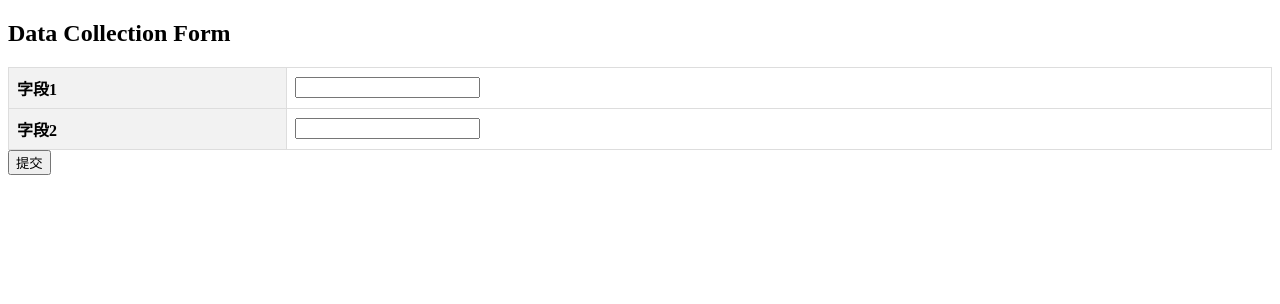
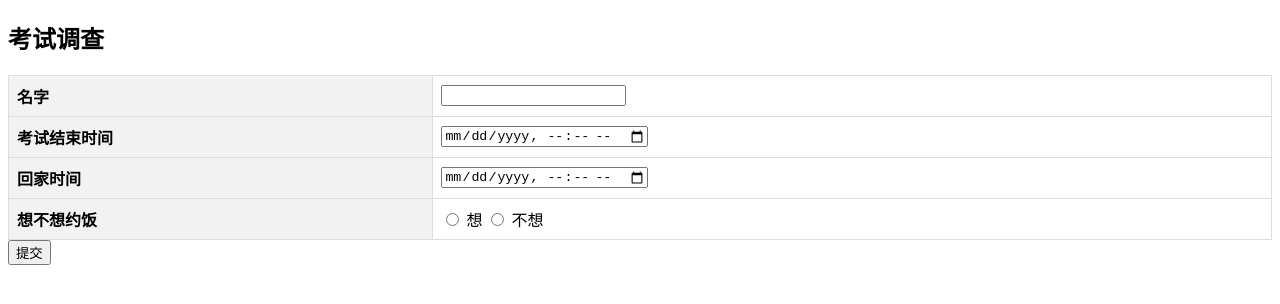
Before and after one commit to fbz321/table.io, a plain HTML site: page index.html in a window 1280 px wide. Drawn offline with Linux system fonts and the light colour scheme.

Commit message:
Update index.html

```diff
--- a/index.html
+++ b/index.html
@@ -3,7 +3,7 @@
 <head>
     <meta charset="UTF-8">
     <meta name="viewport" content="width=device-width, initial-scale=1.0">
-    <title>Data Collection Form</title>
+    <title>考试调查表</title>
     <style>
         table {
             border-collapse: collapse;
@@ -20,18 +20,30 @@
     </style>
 </head>
 <body>
-    <h2>Data Collection Form</h2>
-    <form action="/submit_data" method="post">
+    <h2>考试调查</h2>
+    <form action="/submit_survey" method="post">
         <table>
             <tr>
-                <th>字段1</th>
-                <td><input type="text" name="field1"></td>
+                <th>名字</th>
+                <td><input type="text" name="name"></td>
             </tr>
             <tr>
-                <th>字段2</th>
-                <td><input type="text" name="field2"></td>
+                <th>考试结束时间</th>
+                <td><input type="datetime-local" name="examEndTime"></td>
             </tr>
-            <!-- 可以根据需要添加更多字段 -->
+            <tr>
+                <th>回家时间</th>
+                <td><input type="datetime-local" name="returnTime"></td>
+            </tr>
+            <tr>
+                <th>想不想约饭</th>
+                <td>
+                    <input type="radio" id="yes" name="wantDinner" value="yes">
+                    <label for="yes">想</label>
+                    <input type="radio" id="no" name="wantDinner" value="no">
+                    <label for="no">不想</label>
+                </td>
+            </tr>
         </table>
         <input type="submit" value="提交">
     </form>
```
